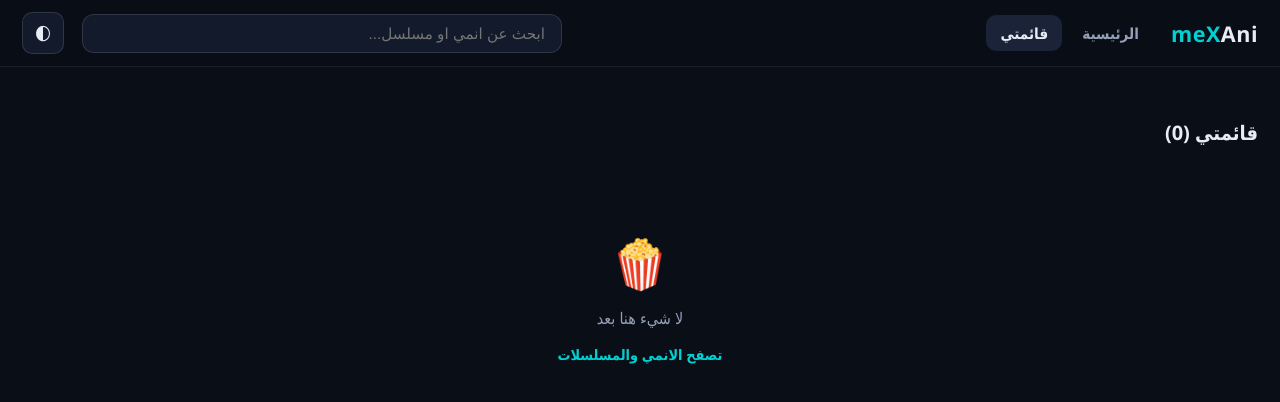
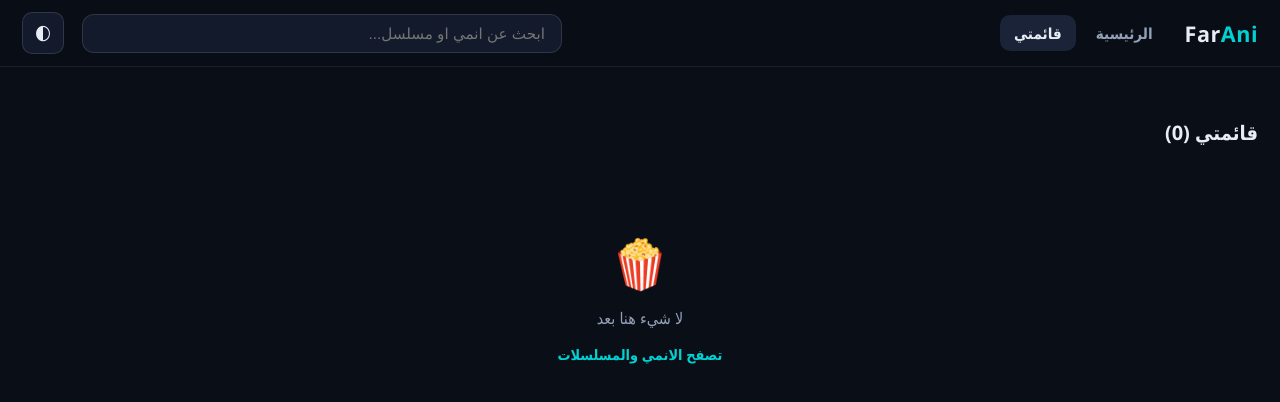
Before and after one commit to far1992ed/ch, a plain HTML site: page watchlist.html in a window 1280 px wide. Drawn offline with Linux system fonts and the light colour scheme.

Commit message:
Rename logo to FarAni in watchlist.html
Co-Authored-By: Ashna-X1 <noreply@ashna.ai>

```diff
--- a/watchlist.html
+++ b/watchlist.html
@@ -4,12 +4,12 @@
 <meta charset="UTF-8">
 <meta name="viewport" content="width=device-width, initial-scale=1.0">
 <meta name="theme-color" content="#0a0e17">
-<title>قائمتي — AnimeX</title>
+<title>قائمتي — FarAni</title>
 <link rel="stylesheet" href="style.css">
 </head>
 <body data-page="watchlist">
 <header class="topbar">
-  <a class="logo" href="index.html"><span class="logo-x">Ani</span><span class="logo-x2">meX</span></a>
+  <a class="logo" href="index.html" dir="ltr"><span class="logo-x">Far</span><span class="logo-x2">Ani</span></a>
   <nav class="main-nav">
     <a href="index.html" class="nav-link">الرئيسية</a>
     <a href="watchlist.html" class="nav-link active">قائمتي</a>
```
